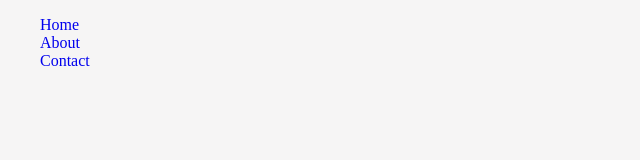
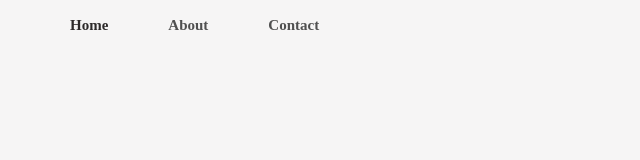
Before and after one commit to LincolnMoki/My-portfolio, a plain HTML site: page index.html in a window 1280 px wide. Shown: the whole page, without its empty margins (0-640 px from the left). Drawn offline with Linux system fonts and the light colour scheme.

Commit message:
second commit

```diff
--- a/css/styles.css
+++ b/css/styles.css
@@ -11,6 +11,7 @@ ul{
 a{
     text-decoration:none;
 }
+
 section{
     widows:100%;
     height:95vh;
@@ -20,6 +21,19 @@ section{
     );
     background-repeat:no-repeat;
     background-size:cover;
+   }
 
-
-}
+ nav ul{
+      display: flex;
+  }
+  nav ul li a{
+      margin: 30px;
+      font-family: myriad pro regular;
+      color: #505050;
+      font-size: 15px;
+      font-weight: 700;
+    }
+ .active{
+     font-weight: bold;
+     color: #2d2a2a;
+ }
--- a/index.html
+++ b/index.html
@@ -11,7 +11,7 @@
         <nav>
             <!--menu-->
             <ul>
-                <li><a href="#">Home</a></li>
+                <li><a href="#"class="active">Home</a></li>
                 <li><a href="#">About</a></li>
                 <li><a href="#">Contact</a></li>
 
```
